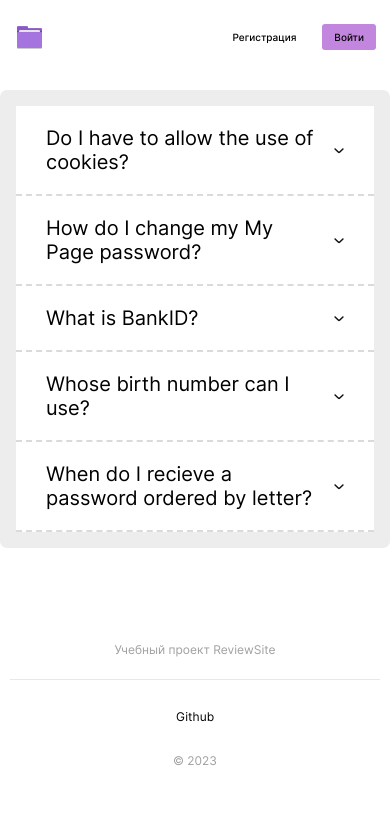
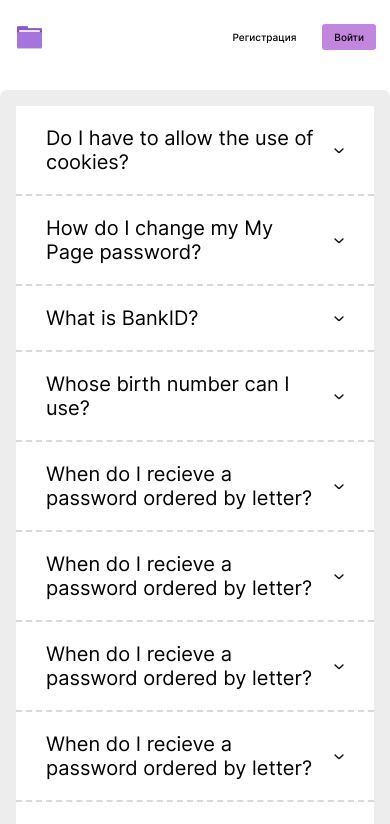
Before and after one commit to Lizaakishina/ReviewSite, a React (Create React App) app: page / in a window 390 px wide. Shown: the top 824 px of the page. Built offline with nearby package versions, Linux system fonts and the light colour scheme.

Commit message:
fix: добавление второго состояния аккордеона

```diff
--- a/src/components/Accordion/Accordion.css
+++ b/src/components/Accordion/Accordion.css
@@ -35,15 +35,18 @@
 }
 
 .acc__header-red {
-  background-color: rgba(255, 0, 0, 0.3)
+  background-color: rgba(255, 0, 0, 0.3);
+  transition: 0.2s;
 }
 
 .acc__header-grey {
   background-color: rgba(176, 176, 176, 0.3);
+  transition: 0.2s;
 }
 
 .acc__header-green {
   background-color: rgba(81, 255, 0, 0.3);
+  transition: 0.2s;
 }
 
 .acc__arrow {
@@ -108,6 +111,14 @@
   padding: 5px 15px 15px 15px;
 }
 
+.acc__change {
+  display: flex;
+  flex-direction: row;
+  justify-content: space-between;
+  align-items: center;
+  padding: 5px 15px 15px 15px;
+}
+
 .acc__checkbox {
   display: flex;
   flex-direction: row;
@@ -139,6 +150,53 @@
   font-size: 16px;
 }
 
+.acc__comment:hover {
+  transition: .3s;
+  transform: scale(1.05);
+}
+
+.acc__edit {
+  background-color: black;
+  color: white;
+  border-radius: 7px;
+  padding: 15px;
+  font-size: 16px;
+  margin-bottom: 10px;
+}
+
+.acc__edit:hover {
+  transition: .3s;
+  transform: scale(1.05);
+}
+
+.acc__send {
+  background-color: #c386df;
+  color: white;
+  border-radius: 7px;
+  padding: 15px;
+  font-size: 16px;
+  margin-bottom: 10px;
+}
+
+.acc__send:hover {
+  transition: .3s;
+  transform: scale(1.05);
+}
+
+.acc__delete {
+  background-color: rgb(255, 48, 48);
+  color: white;
+  border-radius: 7px;
+  padding: 15px;
+  font-size: 16px;
+  margin-bottom: 10px;
+}
+
+.acc__delete:hover {
+  transition: .3s;
+  transform: scale(1.05);
+}
+
 textarea {
   min-height: 80px;
   overflow-x: hidden;
@@ -150,6 +208,21 @@ textarea {
   .acc__comment {
     height: 60px;
     font-size: 14px;
+  }
+
+  .acc__edit {
+    height: 60px;
+    font-size: 12px;
+  }
+
+  .acc__send {
+    height: 60px;
+    font-size: 12px;
+  }
+
+  .acc__delete {
+    height: 60px;
+    font-size: 12px;
   }
 }
 
@@ -163,6 +236,30 @@ textarea {
   }
 }
 
+@media screen and (max-width: 600px) {
+  .acc__change {
+    flex-direction: column;
+  }
+
+  .acc__edit {
+    width: 280px;
+    height: 60px;
+    font-size: 13px;
+  }
+
+  .acc__send {
+    width: 280px;
+    height: 60px;
+    font-size: 13px;
+  }
+
+  .acc__delete {
+    width: 280px;
+    height: 60px;
+    font-size: 13px;
+  }
+}
+
 @media screen and (max-width: 490px) {
   .acc__result {
     flex-direction: column;
--- a/src/components/Accordion/AccordionItem.jsx
+++ b/src/components/Accordion/AccordionItem.jsx
@@ -9,20 +9,26 @@ export const AccordionItem = ({faqItem, onClick, isOpen, name}) => {
   const [checkedGreen, setCheckedGreen] = useState(false);
   const [checkedGrey, setCheckedGrey] = useState(false);
   const [checkedRed, setCheckedRed] = useState(false);
+  //-----------------------------------------
+  const [isEditing, setEditing] = useState(true)
+  const setEditingState = () => {
+    setEditing(isEditing => !isEditing)
+  }
 
-  const handleCheckGreen =() => {
+  //-----------------------------------------
+  const handleCheckGreen = () => {
     setCheckedRed(false);
     setCheckedGrey(false);
     setCheckedGreen(true);
   }
 
-  const handleCheckGrey =() => {
+  const handleCheckGrey = () => {
     setCheckedRed(false);
     setCheckedGreen(false);
     setCheckedGrey(true);
   }
 
-  const handleCheckRed =() => {
+  const handleCheckRed = () => {
     setCheckedGrey(false);
     setCheckedGreen(false);
     setCheckedRed(true);
@@ -60,6 +66,27 @@ export const AccordionItem = ({faqItem, onClick, isOpen, name}) => {
         {faqItem.title}
         <ArrowIcon className={`acc__arrow ${isOpen ? "active" : ""}`} />
       </button>
+
+      <div>
+        {isEditing ? (
+          <div className="acc__collapse" style={isOpen ? {height: itemRef.current.scrollHeight} : {height: "0px"}}>
+            <div className="acc__body" ref={itemRef}>
+              <div className="acc__container">
+                <p className="acc__title noselect">Написать</p>
+                <div className="acc__review">
+                  <textarea type="text" style={{width: "100%"}}></textarea>
+                </div>
+                <div className="acc__change">
+                  <button className={`acc__edit noselect`} type="submit" onClick={setEditingState}>Редактировать</button>
+                  <button className={`acc__send noselect`} type="submit">Отправить комментарий</button>
+                  <button className={`acc__delete noselect`} type="submit">Удалить комментарий</button>
+                </div>
+              </div>
+            </div>
+          </div>
+        )
+        :
+        (
           <div className="acc__collapse" style={isOpen ? {height: itemRef.current.scrollHeight} : {height: "0px"}}>
             <div className="acc__body" ref={itemRef}>
               <div className="acc__container">
@@ -82,11 +109,13 @@ export const AccordionItem = ({faqItem, onClick, isOpen, name}) => {
                       <div className="acc__label noselect">Отлично</div>
                     </div>
                   </div>
-              <button className={`acc__comment noselect`} type="submit" onClick={() => onClick()}>Комментировать</button>
+                  <button className={`acc__comment noselect`} type="submit" onClick={() => {onClick(); setEditingState()}}>Комментировать</button>
                 </div>
               </div>
             </div>
           </div>
+        )}
+      </div>
     </li>
   )
 }
--- a/src/components/Main/Main.jsx
+++ b/src/components/Main/Main.jsx
@@ -7,32 +7,38 @@ const faqList = [
   {
     id: 1,
     title: 'Do I have to allow the use of cookies?',
-    info:
-      'Unicorn vinyl poutine brooklyn, next level direct trade iceland. Shaman copper mug church-key coloring book, whatever poutine normcore fixie cred kickstarter post-ironic street art.',
   },
   {
     id: 2,
     title: 'How do I change my My Page password?',
-    info:
-      'Coloring book forage photo booth gentrify lumbersexual. Migas chillwave poutine synth shoreditch, enamel pin thundercats fashion axe roof party polaroid chartreuse.',
   },
   {
     id: 3,
     title: 'What is BankID?',
-    info:
-      'Enamel pin fam sustainable woke whatever venmo. Authentic asymmetrical put a bird on it, lumbersexual activated charcoal kinfolk banjo cred pickled sartorial.',
   },
   {
     id: 4,
     title: 'Whose birth number can I use?',
-    info:
-      'Edison bulb direct trade gentrify beard lo-fi seitan sustainable roof party franzen occupy squid. Knausgaard cronut succulents, scenester readymade shabby chic lyft. Copper mug meh vegan gentrify.',
   },
   {
     id: 5,
     title: 'When do I recieve a password ordered by letter?',
-    info:
-      'Locavore franzen fashion axe live-edge neutra irony synth af tilde shabby chic man braid chillwave waistcoat copper mug messenger bag. Banjo snackwave blog, microdosing thundercats migas vaporware viral lo-fi seitan ',
+  },
+  {
+    id: 6,
+    title: 'When do I recieve a password ordered by letter?',
+  },
+  {
+    id: 7,
+    title: 'When do I recieve a password ordered by letter?',
+  },
+  {
+    id: 8,
+    title: 'When do I recieve a password ordered by letter?',
+  },
+  {
+    id: 9,
+    title: 'When do I recieve a password ordered by letter?',
   },
 ]
 
--- a/src/index.css
+++ b/src/index.css
@@ -40,10 +40,5 @@ body {
   border: none;
   cursor: pointer;
   background-color: #00000000;
-  transition: 0.3s;
+  transition: .3s;
 }
-
-.button:hover {
-  opacity: 0.8;
-  transition: 0.3s;
-}
```
Lines whose indentation alone changed are shown as unchanged.
